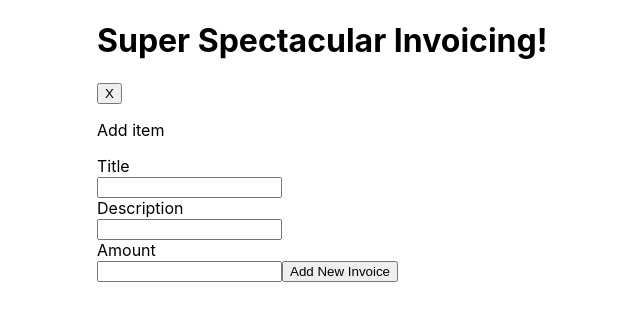
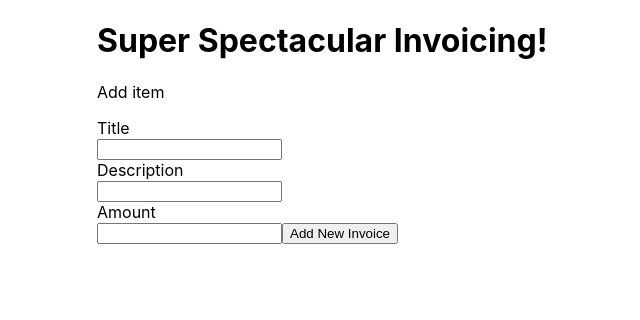
Before and after one commit to trezp/so-many-invoices, a React (Create React App) app: page / in a window 1280 px wide. Shown: the top 320 px of the page, without its empty margins (31-671 px from the left). Built offline with nearby package versions, Linux system fonts and the light colour scheme.

Commit message:
bug fixes

```diff
--- a/src/App.js
+++ b/src/App.js
@@ -16,7 +16,7 @@ import {
 import "./App.css";
 
 function App() {
-  const { invoices, removeInvoice, addInvoice } = useContext(InvoiceContext);
+  const { invoices, removeInvoice } = useContext(InvoiceContext);
 
   const handleClick = (e, invoice) => {
     e.preventDefault();
@@ -31,15 +31,17 @@ function App() {
             <h1>Super Spectacular Invoicing!</h1>
             <nav>
               <ul>
-                {invoices.map(invoice => <li key={invoice.id}>
-                  <Link to={invoice.id}>{invoice.title}</Link>
-                  <button type="button" onClick={(e) => {handleClick(e,invoice)}}>X</button></li>
+                {invoices && invoices.map(invoice =>
+                  <li key={invoice.id}>
+                    <Link to={invoice.id}>{invoice.title}</Link>
+                    <button type="button" onClick={(e) => {handleClick(e,invoice)}}>X</button>
+                  </li>
                 )}
               </ul>
             </nav>
           </header>
           <main>
-            <NewInvoiceForm addInvoice={addInvoice}/>
+            <NewInvoiceForm/>
             <ul>
               <Switch>
                 <Route path="/:id" children={<Invoice/>} />
--- a/src/InvoiceContext.js
+++ b/src/InvoiceContext.js
@@ -2,21 +2,7 @@ import React, { createContext, useState } from 'react';
 export const InvoiceContext = createContext();
 
 const InvoiceContextProvider = (props) => {
-  const [invoices, setInvoices] = useState([
-    {
-      "id": "",
-      "title": "",
-      "link": "",
-      "created": "",
-      "due": "",
-      "status": "outstanding",
-      "lineItems": [{
-        "itemNo": 1,
-        "title": "Materials",
-        "amount": 50,
-        "notes": "This is a note"
-      }]
-    }]);
+  const [invoices, setInvoices] = useState([]);
 
   const [lineItemNo, setLineItemNo] = useState(1);
 
@@ -25,11 +11,18 @@ const InvoiceContextProvider = (props) => {
   };
 
   const addLineItems = (lineItem, invoice) => {
+    console.log(invoices)
     invoices.forEach(item => {
+      if(!item.lineItems) {
+       item.lineItems = [];
+      }
+
       if(item.id === invoice.id){
-        item.lineItems.push(lineItem);
-        setLineItemNo(item.lineItems.length + 1);
-        lineItem.itemNo = lineItemNo;
+          item.lineItems.push(lineItem);
+          setLineItemNo(item.lineItems.length + 1);
+          lineItem.itemNo = lineItemNo;
+      } else {
+        console.log("not found")
       }
     });
     setInvoices([...invoices])
--- a/src/components/InvoiceTable.js
+++ b/src/components/InvoiceTable.js
@@ -12,7 +12,7 @@ function InvoiceTable({lineItems}){
         </tr>
       </thead>
       <tbody>
-        {lineItems.map(lineItem => <LineItem lineItem={lineItem} key={lineItem.itemNo}/> )}
+        {lineItems && lineItems.map(lineItem => <LineItem lineItem={lineItem} key={lineItem.itemNo}/> )}
       </tbody>
     </table>
   )
--- a/src/components/NewInvoiceForm/NewInvoiceForm.js
+++ b/src/components/NewInvoiceForm/NewInvoiceForm.js
@@ -7,16 +7,7 @@ import './NewInvoiceForm.css';
 function InvoiceForm() {
   const { addInvoice } = useContext(InvoiceContext);
 
-  const [invoice, setInvoice] = useState({
-    id: '',
-    title: '',
-    desc: '',
-    amount: '',
-    created: "",
-    due: "",
-    status: "current",
-    lineItems: []
-  });
+  const [invoice, setInvoice] = useState({});
 
   const handleInputChange = (e) => {
     e.preventDefault();
@@ -28,16 +19,7 @@ function InvoiceForm() {
 
     addInvoice(invoice);
 
-    setInvoice({
-      id: '',
-      title: '',
-      desc: '',
-      amount: '',
-      created: "",
-      due: "",
-      status: "",
-      lineItems: []
-    });
+    setInvoice({title: '', desc: '', amount: ''});
   };
 
   return (
--- a/src/components/NewLineItemForm.js
+++ b/src/components/NewLineItemForm.js
@@ -13,7 +13,6 @@ function NewLineItemForm({invoice}) {
   const handleSubmit = (e) => {
     e.preventDefault();
     addLineItems(lineItem, invoice);
-    console.log(lineItem)
     setLineItem({title: '', amount: '', itemNo: '', notes: ''});
   }
 
--- a/src/components/invoice/Invoice.js
+++ b/src/components/invoice/Invoice.js
@@ -18,7 +18,7 @@ function Invoice () {
       <h3>Invoice date: {invoice.created}</h3>
       <h3>Please pay by: {invoice.due}</h3>
       <NewLineItemForm invoice={invoice}/>
-      <InvoiceTable invoice={invoice} lineItems={invoice.lineItems}></InvoiceTable>
+      <InvoiceTable lineItems={invoice.lineItems}></InvoiceTable>
     </li>
   )
 }
```
